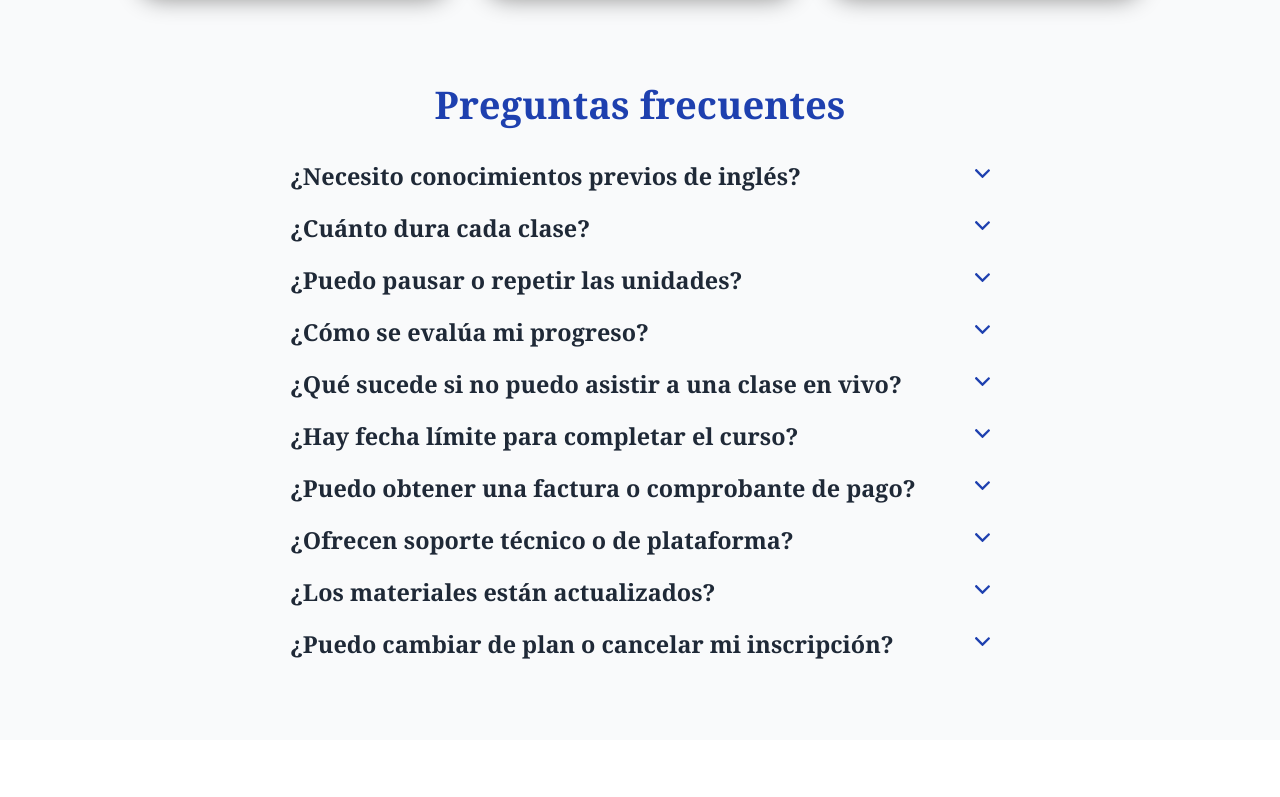
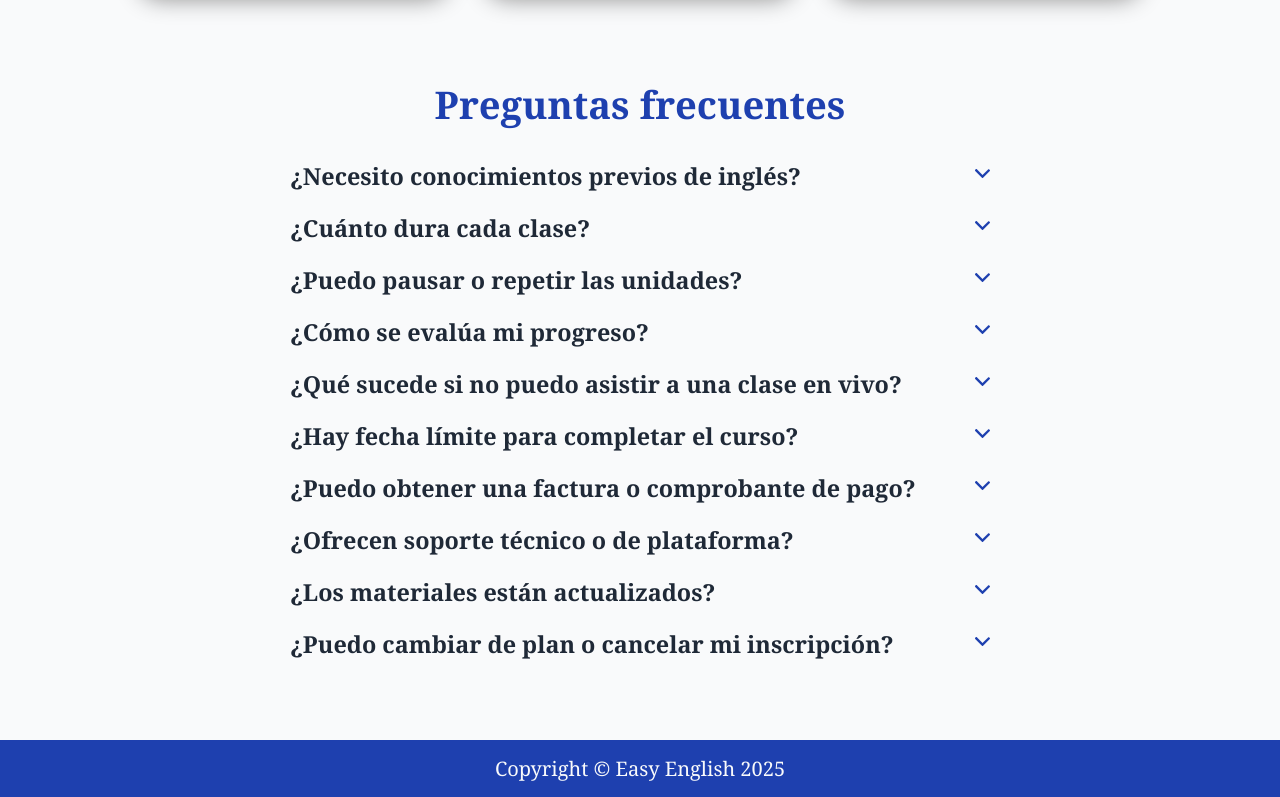
Before and after one commit to felipe-barreto/english-course, a React (Vite) app: page / in a window 1280 px wide. Shown: the part 2583-3380 px from the top of the page. Before the commit the page ends 3323 px from the top, so only its background shows below. Built offline with nearby package versions, Linux system fonts and the light colour scheme.

Commit message:
feat: create footer section with copyright text

```diff
--- a/src/App.tsx
+++ b/src/App.tsx
@@ -2,6 +2,7 @@ import Hero from "./sections/Hero/Hero";
 import CourseContent from "./sections/CourseContent/CourseContent";
 import Reasons from "./sections/Reasons/Reasons";
 import Faq from "./sections/Faq/Faq";
+import Footer from "./sections/Footer/Footer";
 import styles from "./App.module.css";
 
 const App = () => {
@@ -11,6 +12,7 @@ const App = () => {
       <CourseContent />
       <Reasons />
       <Faq />
+      <Footer />
     </main>
   );
 };
--- /dev/null
+++ b/src/sections/Footer/Footer.module.css
@@ -0,0 +1,12 @@
+.container {
+  background-color: var(--color-accent);
+  padding-top: 0.75rem;
+  padding-bottom: 0.75rem;
+  overflow: auto;
+}
+
+.text {
+  color: var(--color-text-light);
+  text-align: center;
+  text-wrap: balance;
+}
--- /dev/null
+++ b/src/sections/Footer/Footer.tsx
@@ -0,0 +1,11 @@
+import styles from "./Footer.module.css";
+
+const Footer = () => {
+  return (
+    <section className={styles.container}>
+      <p className={styles.text}>Copyright © Easy English 2025</p>
+    </section>
+  );
+};
+
+export default Footer;
```
